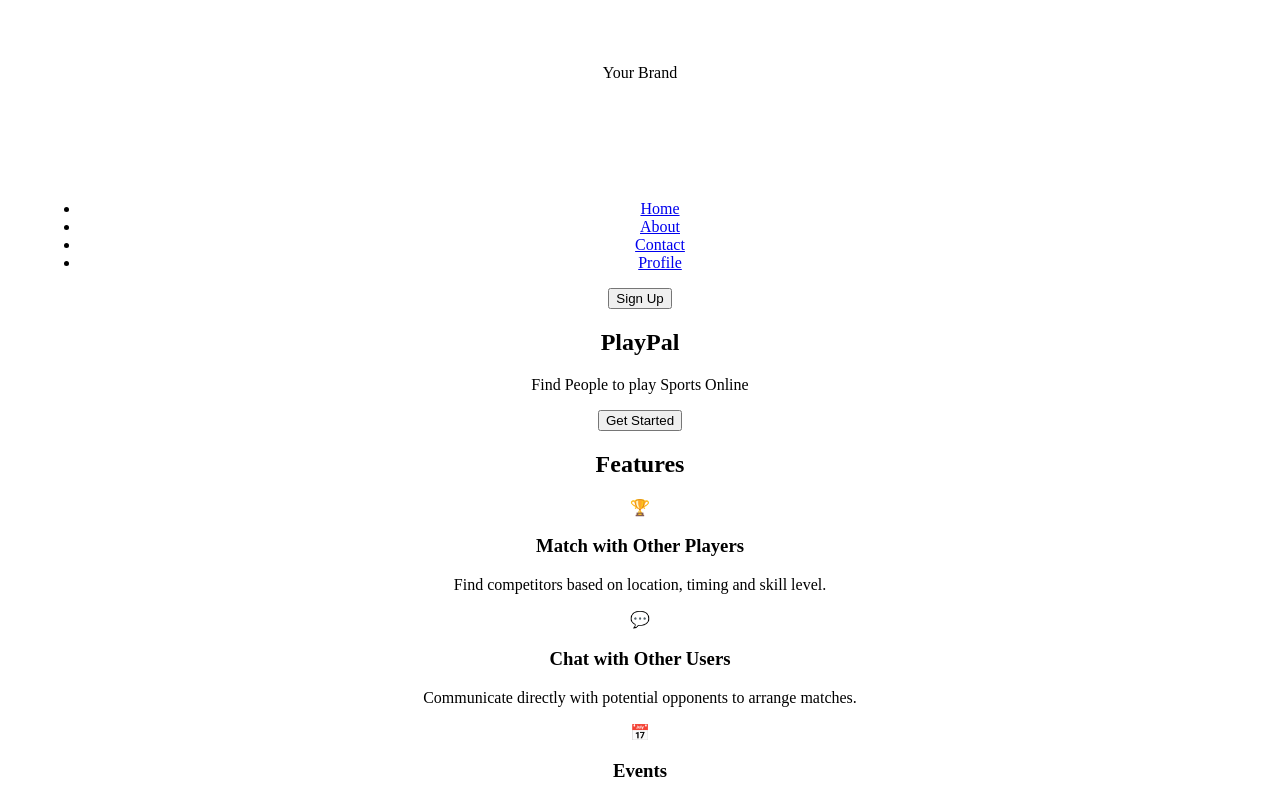
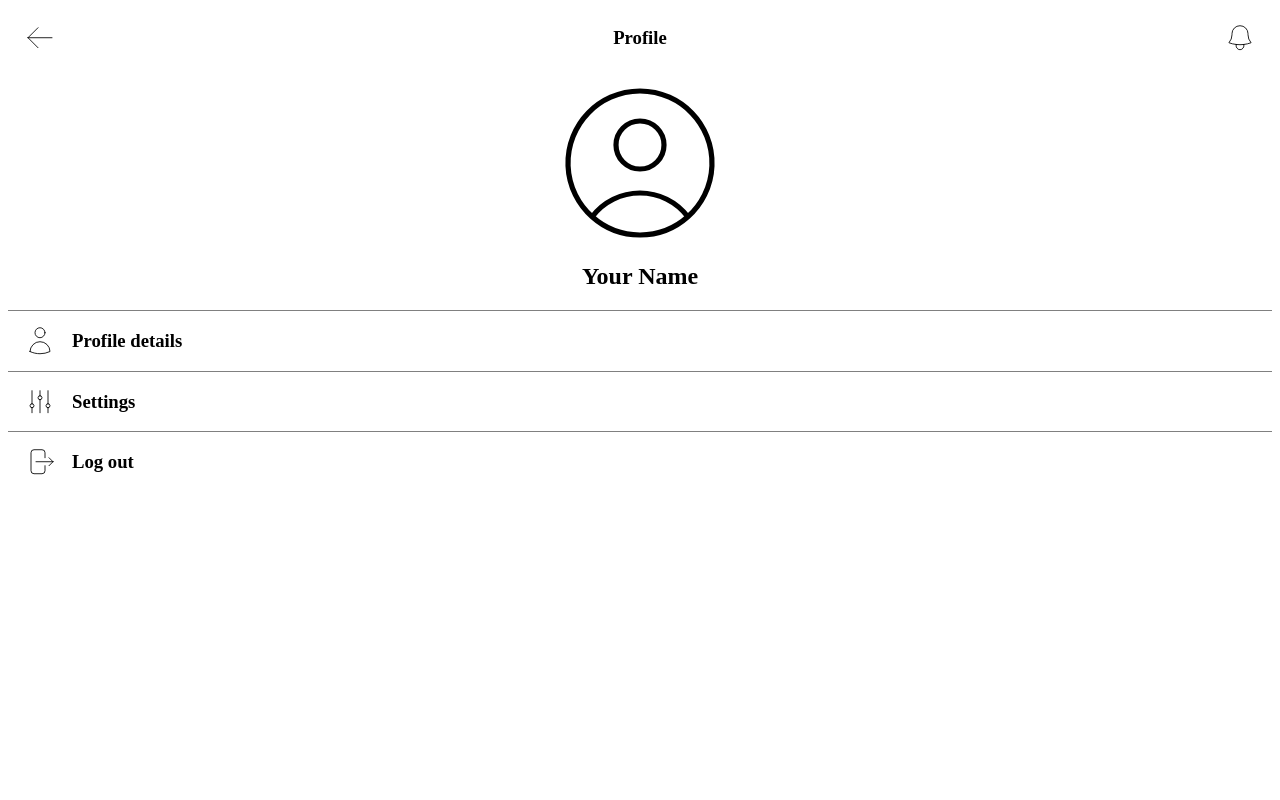
Before and after one commit to BrownieTr/2800-202510-BBY02, a React (Vite) app: page / in a window 1280 px wide. Shown: the top 800 px of the page. Built offline with nearby package versions, Linux system fonts and the light colour scheme.

Commit message:
Finish profile page frontend (without notification popup)

```diff
--- a/src/App.jsx
+++ b/src/App.jsx
@@ -1,12 +1,13 @@
 import { useState } from 'react'
 import { Routes, Route } from 'react-router-dom';
-import './styles/App.css'
+import './styles/profile.css'
 import Landing from './pages/landing';
+import Profile from './pages/profile';
 
 function App() {
   return (
     <Routes>
-      <Route path="/" element={<Landing />} />
+      <Route path="/" element={<Profile />} />
     </Routes>
   );
 }
--- a/src/pages/profile.jsx
+++ b/src/pages/profile.jsx
@@ -5,27 +5,24 @@ export default function Profile() {
     return (
         <div>
             <header>
-                <nav>
-                    <div>
-                        <svg xmlns="http://www.w3.org/2000/svg" fill="none" viewBox="0 0 24 24" strokeWidth={1.5} stroke="currentColor" className="size-6">
-                            <path strokeLinecap="round" strokeLinejoin="round" d="M10.5 19.5 3 12m0 0 7.5-7.5M3 12h18" />
-                        </svg>
-                    </div>
-                    <div> Profile </div>
-                    <div>
-                        <svg xmlns="http://www.w3.org/2000/svg" fill="none" viewBox="0 0 24 24" stroke-width="1.5" stroke="currentColor" class="size-6">
-                            <path stroke-linecap="round" stroke-linejoin="round" d="M14.857 17.082a23.848 23.848 0 0 0 5.454-1.31A8.967 8.967 0 0 1 18 9.75V9A6 6 0 0 0 6 9v.75a8.967 8.967 0 0 1-2.312 6.022c1.733.64 3.56 1.085 5.455 1.31m5.714 0a24.255 24.255 0 0 1-5.714 0m5.714 0a3 3 0 1 1-5.714 0" />
-                        </svg>
-                    </div>
+                <nav className='profile-nav'>
+                    <svg xmlns="http://www.w3.org/2000/svg" fill="none" viewBox="0 0 24 24" strokeWidth={0.65} stroke="currentColor" className="icon">
+                        <path strokeLinecap="round" strokeLinejoin="round" d="M10.5 19.5 3 12m0 0 7.5-7.5M3 12h18" />
+                    </svg>
+                    <h3> Profile </h3>
+                    <svg xmlns="http://www.w3.org/2000/svg" fill="none" viewBox="0 0 24 24" stroke-width="0.65" stroke="currentColor" class="bell">
+                        <path stroke-linecap="round" stroke-linejoin="round" d="M14.857 17.082a23.848 23.848 0 0 0 5.454-1.31A8.967 8.967 0 0 1 18 9.75V9A6 6 0 0 0 6 9v.75a8.967 8.967 0 0 1-2.312 6.022c1.733.64 3.56 1.085 5.455 1.31m5.714 0a24.255 24.255 0 0 1-5.714 0m5.714 0a3 3 0 1 1-5.714 0" />
+                    </svg>
                 </nav>
             </header>
 
             <main>
-                <div className="profile-picture">
-                    <svg xmlns="http://www.w3.org/2000/svg" fill="none" viewBox="0 0 24 24" stroke-width="1.5" stroke="currentColor" class="size-6">
+                <section className="profile">
+                <svg xmlns="http://www.w3.org/2000/svg" fill="none" viewBox="0 0 24 24" stroke-width="0.65" stroke="currentColor" id="profile-picture">
                         <path stroke-linecap="round" stroke-linejoin="round" d="M17.982 18.725A7.488 7.488 0 0 0 12 15.75a7.488 7.488 0 0 0-5.982 2.975m11.963 0a9 9 0 1 0-11.963 0m11.963 0A8.966 8.966 0 0 1 12 21a8.966 8.966 0 0 1-5.982-2.275M15 9.75a3 3 0 1 1-6 0 3 3 0 0 1 6 0Z" />
                     </svg>
-                </div>
+                    <h1 id="profile-name"> Your Name</h1>
+                </section>
 
                 <Options></Options>
             </main>
--- a/src/sections/options.jsx
+++ b/src/sections/options.jsx
@@ -1,20 +1,29 @@
 import React from 'react';
 
 export default function Options() {
+
+    const strokeWidth = 0.65;
+
     const options = [
         {
             id: 1,
-            icon: "",
+            icon: <svg xmlns="http://www.w3.org/2000/svg" fill="none" viewBox="0 0 24 24" strokeWidth={strokeWidth} stroke="currentColor" className="icon">
+                    <path strokeLinecap="round" strokeLinejoin="round" d="M15.75 6a3.75 3.75 0 1 1-7.5 0 3.75 3.75 0 0 1 7.5 0ZM4.501 20.118a7.5 7.5 0 0 1 14.998 0A17.933 17.933 0 0 1 12 21.75c-2.676 0-5.216-.584-7.499-1.632Z" />
+                  </svg>,
             title: "Profile details"
         },
         {
             id: 2,
-            icon: "",
+            icon: <svg xmlns="http://www.w3.org/2000/svg" fill="none" viewBox="0 0 24 24" strokeWidth={strokeWidth} stroke="currentColor" className="icon">
+                    <path strokeLinecap="round" strokeLinejoin="round" d="M6 13.5V3.75m0 9.75a1.5 1.5 0 0 1 0 3m0-3a1.5 1.5 0 0 0 0 3m0 3.75V16.5m12-3V3.75m0 9.75a1.5 1.5 0 0 1 0 3m0-3a1.5 1.5 0 0 0 0 3m0 3.75V16.5m-6-9V3.75m0 3.75a1.5 1.5 0 0 1 0 3m0-3a1.5 1.5 0 0 0 0 3m0 9.75V10.5" />
+                  </svg>,
             title: "Settings"
         },
         {
             id: 3,
-            icon: "",
+            icon: <svg xmlns="http://www.w3.org/2000/svg" fill="none" viewBox="0 0 24 24" strokeWidth={strokeWidth} stroke="currentColor" className="icon">
+                    <path strokeLinecap="round" strokeLinejoin="round" d="M15.75 9V5.25A2.25 2.25 0 0 0 13.5 3h-6a2.25 2.25 0 0 0-2.25 2.25v13.5A2.25 2.25 0 0 0 7.5 21h6a2.25 2.25 0 0 0 2.25-2.25V15m3 0 3-3m0 0-3-3m3 3H9" />
+                  </svg>,
             title: "Log out"
         }
     ];
@@ -24,8 +33,9 @@ export default function Options() {
         <div className="profile-grid">
             {options.map(profile => (
                 <div key={profile.id} className="profile-card">
-                    <div className="profile-icon">{profile.icon}</div>
-                    <h4>{profile.title}</h4>
+                    {profile.icon}
+                    <div className="profile-icon"></div>
+                    <h3>{profile.title}</h3>
                 </div>
             ))}
         </div>
--- /dev/null
+++ b/src/styles/profile.css
@@ -0,0 +1,55 @@
+#root {
+    max-width: 1280px;
+    margin: 0 auto;
+    text-align: center;
+}
+
+.icon {
+  max-width: 2em;
+  padding: 0 1em 0 1em;
+}
+
+.icon:hover {
+  transform: scale(1.25);
+}
+
+/* Shake keyframes */
+@keyframes ring {
+  0% { transform: rotate(0); }
+  15% { transform: rotate(15deg); }
+  30% { transform: rotate(-10deg); }
+  45% { transform: rotate(8deg); }
+  60% { transform: rotate(-6deg); }
+  75% { transform: rotate(4deg); }
+  100% { transform: rotate(0); }
+}
+
+.bell{
+    max-width: 2em;
+    padding: 0 1em 0 1em;
+}
+
+.bell:hover {
+    animation: ring 0.6s ease;
+}
+
+.profile {
+  justify-self: center;
+  width: 12em;
+}
+
+#profile-name {
+  margin-top: 0;
+}
+
+.profile-nav {
+  display: flex;
+  justify-content: space-between;
+}
+.profile-card {
+  display: flex;
+  border-top: 1px solid grey;
+}
+.profile-card:hover {
+  transform: scale(1.03);
+}
```
Also changed, not shown: 1 other file (tests, documents, lock files or other folders).
